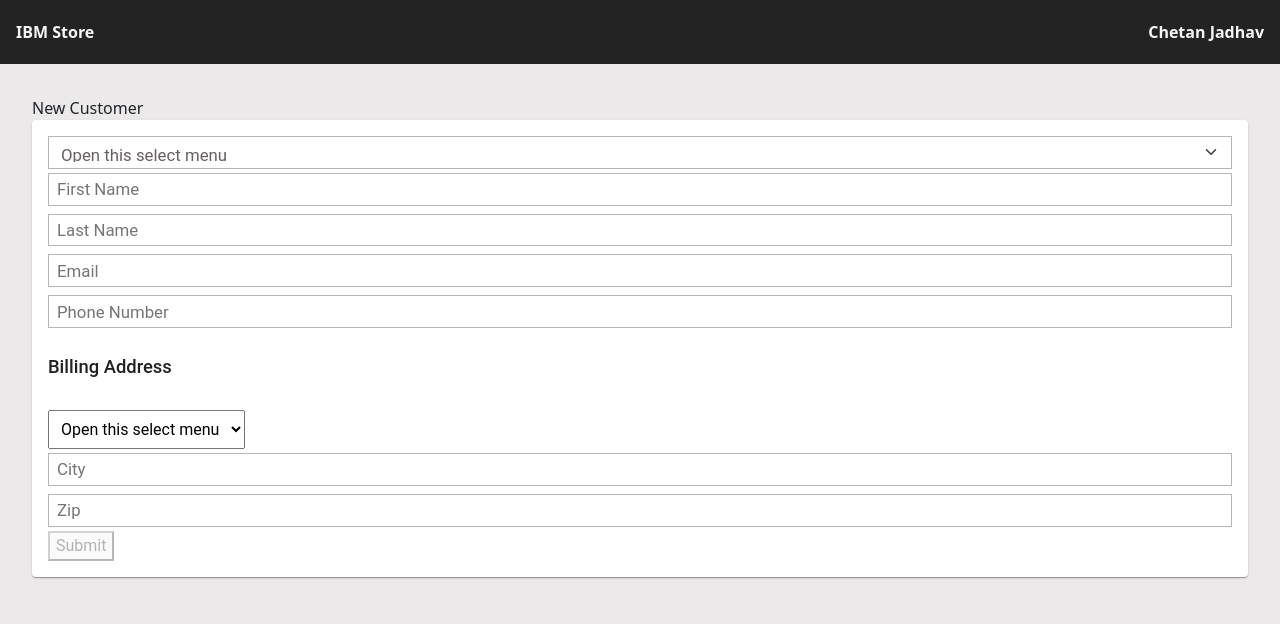
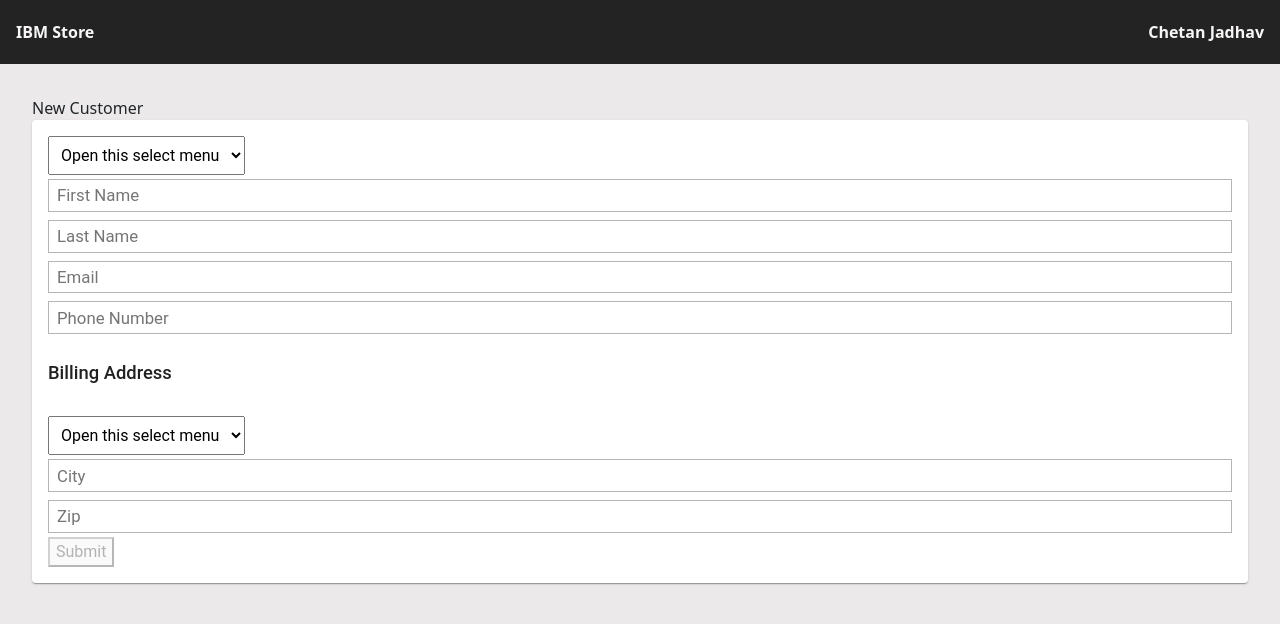
Before and after one commit to Anurag94Singh/CustomerLookUp, an Angular app: page /add-customer in a window 1280 px wide. Shown: the top 624 px of the page. Built offline with nearby package versions, Linux system fonts and the light colour scheme.

Commit message:
2 files modified

```diff
--- a/src/app/customer/components/new-customer/new-customer.component.html
+++ b/src/app/customer/components/new-customer/new-customer.component.html
@@ -2,7 +2,7 @@
   New Customer
   <mat-card>
     <form [formGroup]="profileForm" (ngSubmit)="onSubmit()">
-      <select class="form-select" aria-label="Default select example">
+      <select class="form-select" class="smPadding" aria-label="Default select example">
         <option selected>Open this select menu</option>
         <option value="1">One</option>
         <option value="2">Two</option>
--- a/src/app/customer/components/new-customer/new-customer.component.scss
+++ b/src/app/customer/components/new-customer/new-customer.component.scss
@@ -20,6 +20,7 @@ section#customer-form-section {
       border: 1px solid $primary-border-color;
       outline: none;
       box-shadow: none;
+      width: 100%;
     }
     div {
       width: inherit;
```
